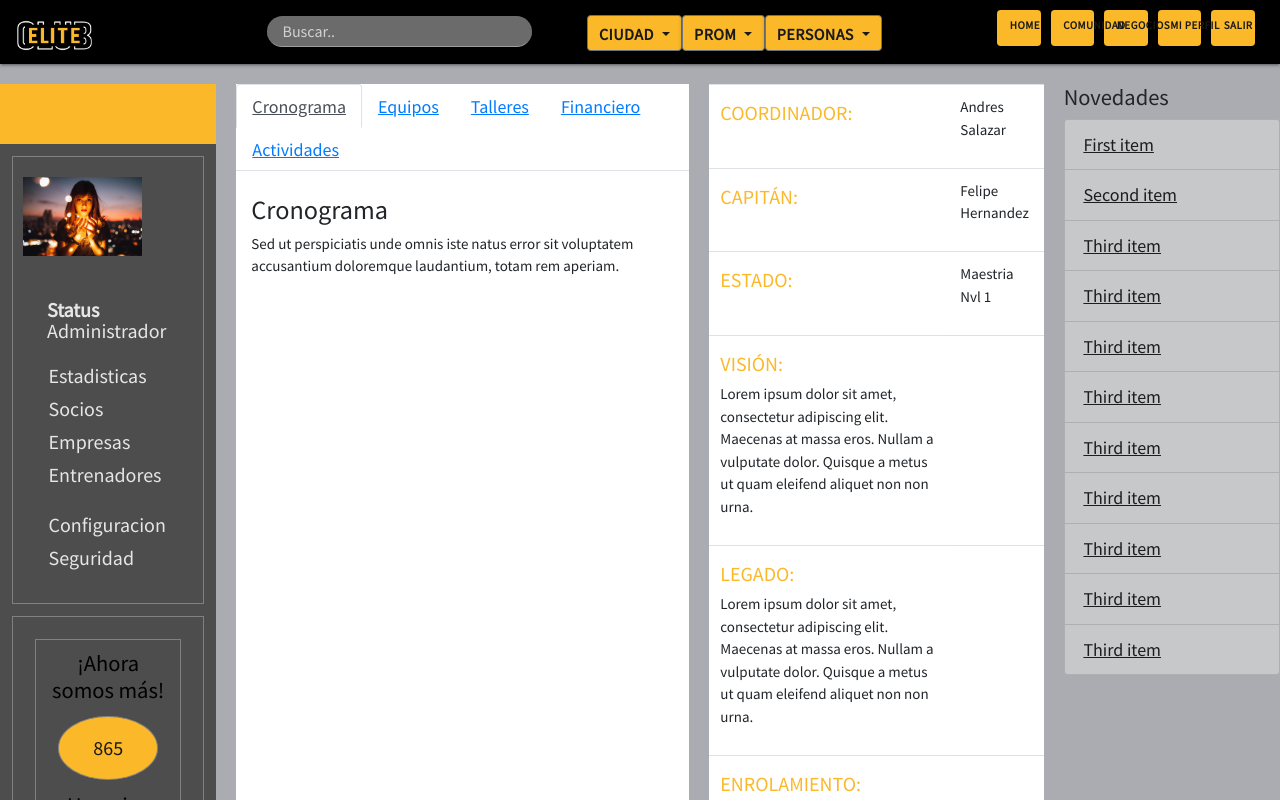
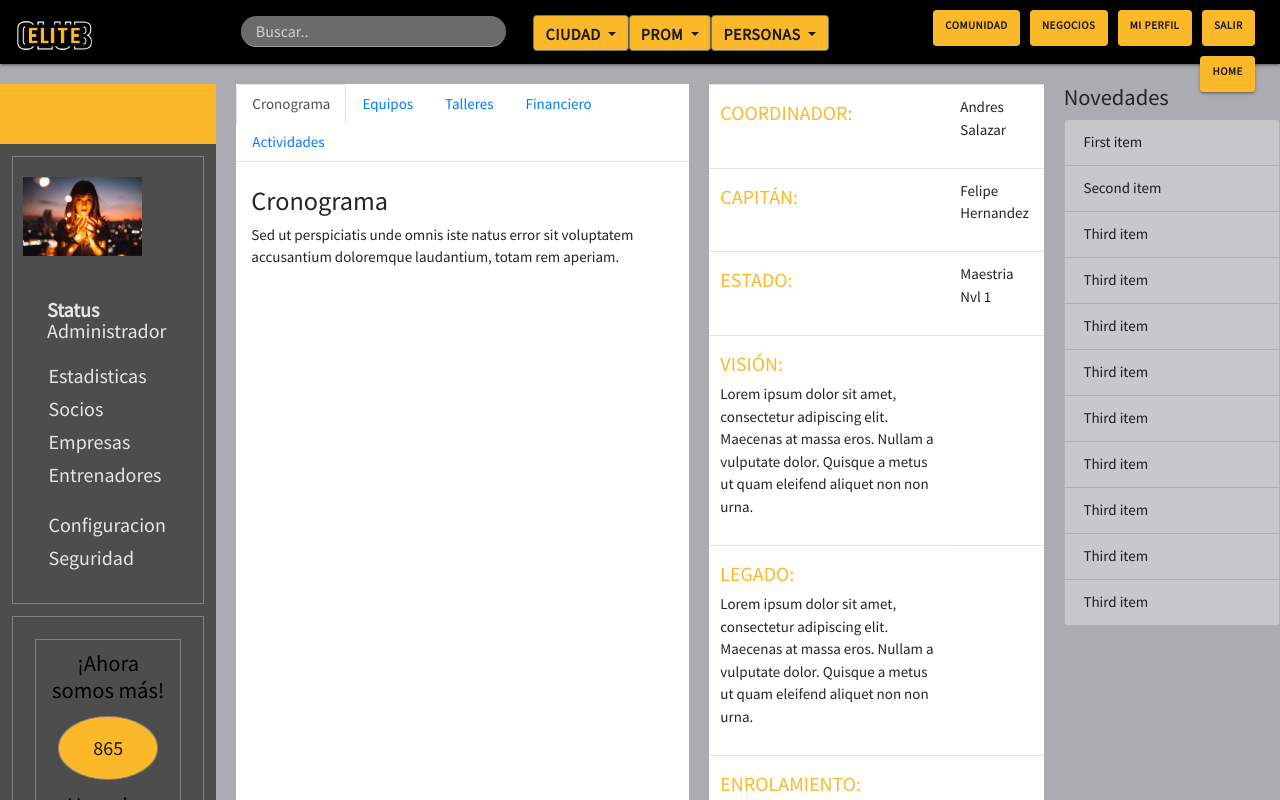
Before and after one commit to richardflondono/appclub, a Vue app: page / in a window 1280 px wide. Shown: the top 800 px of the page. Built offline with nearby package versions, Linux system fonts and the light colour scheme; no server answers; sample sign-in values are in the browser's storage.

Commit message:
tercera ronda correcciones de la app
paquete actual en produccion

```diff
--- a/src/components/AppLogin.vue
+++ b/src/components/AppLogin.vue
@@ -14,7 +14,7 @@
                     <input class="input_login" type="password" v-model="password" placeholder="Pín de Elite">
                     <a href="" class="a_appLoggin">Olvide mi contraseña</a>
 
-                    <p style="text-transform: uppercase; border-bottom:1px solid #FFE045;"><span>Ir directo a:</span></p>
+                    <p class="appLogin_p" style="text-transform: uppercase; border-bottom:1px solid #FFE045;"><span>Ir directo a:</span></p>
 
                     <div style="width: 95%;">
 
@@ -53,6 +53,7 @@
 
 body{
     font-family: 'Source Sans Pro', Arial, sans-serif;
+    background: no-repeat url("../assets/pexels-photo-450035.jpeg");
 }
 
 .fondo{
@@ -94,12 +95,12 @@ body{
     color: #1A1A1A
 }
 
-a, a:active, a:visited {
+.a_appLoggin, .a_appLoggin:active, .a_appLoggin:visited {
     font-size: 18px;
     text-decoration: underline;
 }
 
-.a_appLoggin{
+.a_appLoggin {
     font-size: 18px;
     text-decoration: underline;
     color:#FFF;
--- a/src/components/Navbar.vue
+++ b/src/components/Navbar.vue
@@ -13,7 +13,7 @@
               <span class="border-navbar">Comunidad</span>
               <span id="last-nav-border">Negocios</span>
             </div>
-            <div v-if="isLoggedIn" class="col-sm-7 contenedor-info-navbar">
+            <div v-if="isLoggedIn" class="col-sm-6 contenedor-info-navbar">
               <div class="row">
               <div class="col-sm-6">
               <form>
@@ -57,7 +57,7 @@
               </div>
               </div>
             </div>
-            <div v-if="isLoggedIn" class="col-sm-3">
+            <div v-if="isLoggedIn" class="col-sm-4">
               <button v-if="isLoggedIn" class="btn btn_este" v-on:click="logout"><p>Salir</p></button>
               <router-link to="/perfil">
                 <button v-if="isLoggedIn" class="btn btn_este" ><p>Mi Perfil</p></button>
@@ -100,7 +100,7 @@ img  {
     background: #FBB829!important;
     font-size: 11px!important;
     font-weight: 800!important;
-    width: 15%!important;
+    width: auto!important;
     color: #1A1A1A!important;
     float: right!important;
     margin-top: 10px!important;
```
Also changed, not shown: 1 other file (tests, documents, lock files or other folders).
